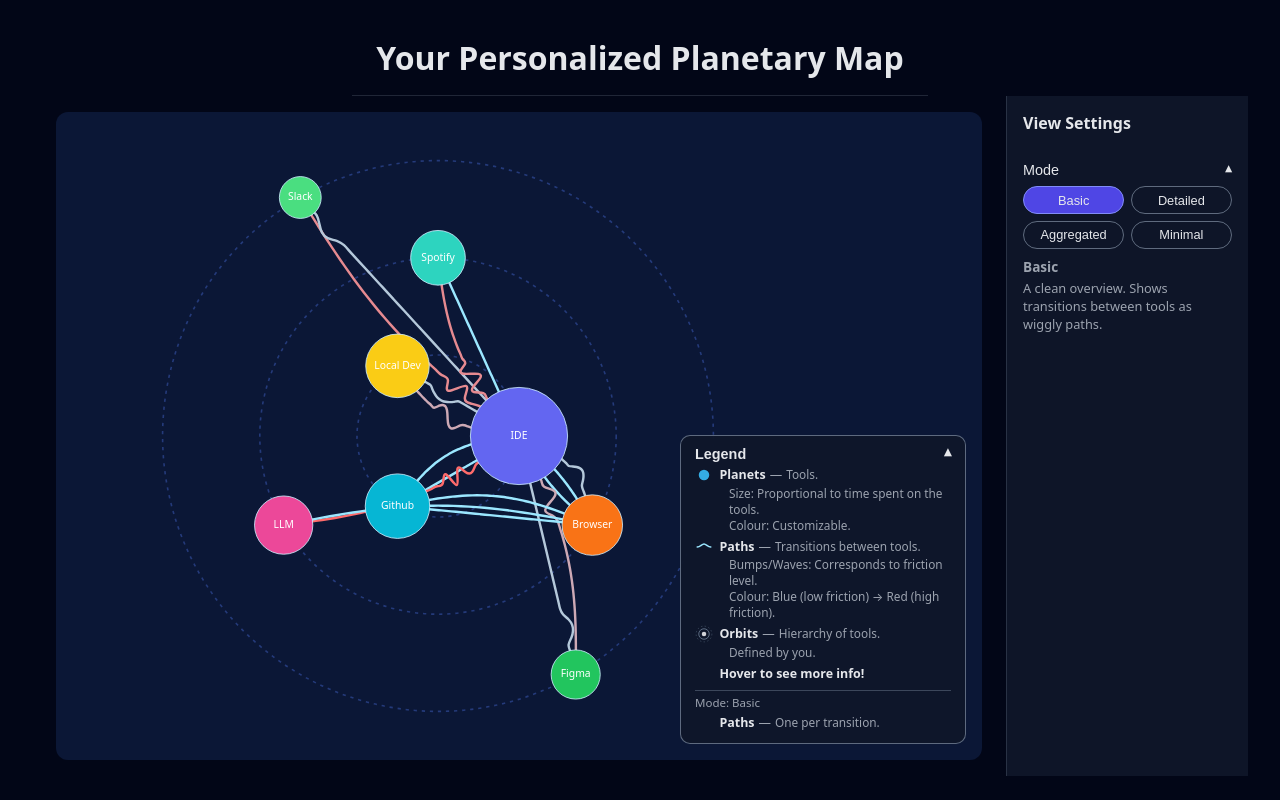
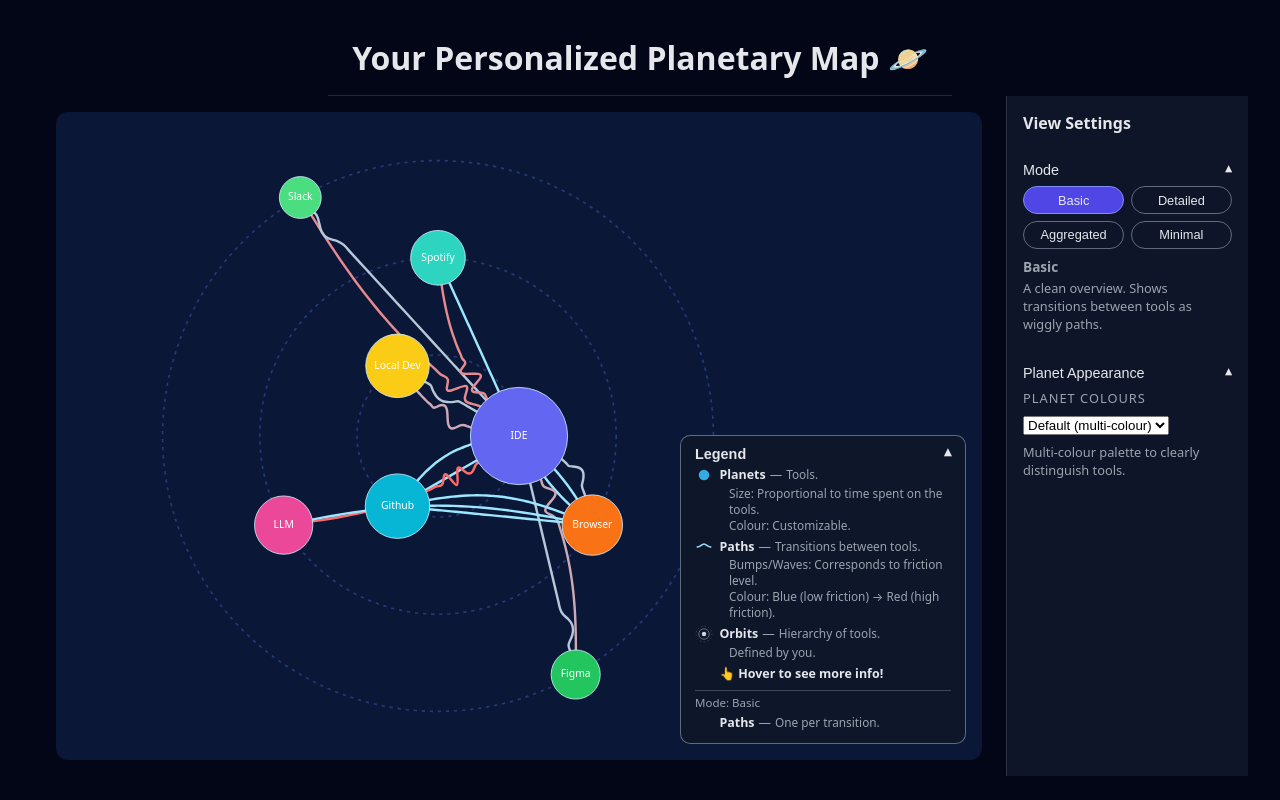
Before and after one commit to lynnnnnn22/PlanetaryMap, a React (Vite) app in the folder frontend/: page / in a window 1280 px wide. Built offline with nearby package versions, Linux system fonts and the light colour scheme.

Commit message:
Reorganized App.jsx

```diff
--- a/frontend/src/App.jsx
+++ b/frontend/src/App.jsx
@@ -1,3 +1,4 @@
+// App.jsx
 import React, { useState } from "react";
 import PlanetaryMap from "./PlanetaryMap";
 import eventLogMock from "./mockdata/mock_eventlog";
@@ -10,41 +11,61 @@
   { value: "minimal", label: "Minimal" }
 ];
 
+const PLANET_COLOR_OPTIONS = [
+  { value: "default", label: "Default (multi-colour)" },
+  { value: "warm", label: "Warm" },
+  { value: "cool", label: "Cool" },
+  { value: "greyscale", label: "Greyscale" }
+];
+
+// Reusable collapsible section for the sidebar
+function SettingsSection({ title, isOpen, onToggle, children }) {
+  return (
+    <div className="app-settings-section">
+      <button className="mode-toggle-header" onClick={onToggle}>
+        <span>{title}</span>
+        <span className={`mode-toggle-icon ${isOpen ? "open" : ""}`}>▾</span>
+      </button>
+
+      {isOpen && <div className="mode-toggle-content">{children}</div>}
+    </div>
+  );
+}
+
 function App() {
   const [variant, setVariant] = useState("basic");
   const [showModeSection, setShowModeSection] = useState(true);
 
+  // NEW: section & state for planet colour customization
+  const [showPlanetSection, setShowPlanetSection] = useState(true);
+  const [planetColorMode, setPlanetColorMode] = useState("default");
+
   return (
     <div className="app-root">
       <header className="app-header">
-        <h1 className="app-title">Your Personalized Planetary Map</h1>
+        <h1 className="app-title">Your Personalized Planetary Map 🪐</h1>
       </header>
 
       <div className="app-main">
         {/* LEFT: visualization */}
         <div className="planetary-wrapper">
-          <PlanetaryMap data={eventLogMock} variant={variant} />
+          <PlanetaryMap
+            data={eventLogMock}
+            variant={variant}
+            // planetColorMode={planetColorMode} // ← pass customization down
+          />
         </div>
 
         {/* RIGHT: settings sidebar */}
         <aside className="app-settings-sidebar">
           <h2 className="app-settings-title">View Settings</h2>
 
-          <div className="app-settings-section app-settings-mode">
-            {/* Toggle header */}
-            <button
-              className="mode-toggle-header"
-              onClick={() => setShowModeSection((v) => !v)}
+          {/* MODE SECTION */}
+          <SettingsSection
+            title="Mode"
+            isOpen={showModeSection}
+            onToggle={() => setShowModeSection((v) => !v)}
           >
-              <span>Mode</span>
-              <span className={`mode-toggle-icon ${showModeSection ? "open" : ""}`}>
-                ▾
-              </span>
-            </button>
-
-            {showModeSection && (
-              <div className="mode-toggle-content">
-                {/* Mode buttons */}
             <div className="app-variant-buttons">
               {VARIANT_OPTIONS.map((opt) => (
                 <button
@@ -61,7 +82,6 @@
               ))}
             </div>
 
-                {/* Mode description (what you already had) */}
             <div className="app-settings-description-inner">
               {variant === "basic" && (
                 <>
@@ -100,9 +120,44 @@
                 </>
               )}
             </div>
-              </div>
+          </SettingsSection>
+
+          {/* PLANET COLOUR SECTION */}
+          <SettingsSection
+            title="Planet Appearance"
+            isOpen={showPlanetSection}
+            onToggle={() => setShowPlanetSection((v) => !v)}
+          >
+            <div>
+              <div className="app-settings-label">Planet colours</div>
+              <select
+                value={planetColorMode}
+                onChange={(e) => setPlanetColorMode(e.target.value)}
+                className="app-settings-select"
+              >
+                {PLANET_COLOR_OPTIONS.map((opt) => (
+                  <option key={opt.value} value={opt.value}>
+                    {opt.label}
+                  </option>
+                ))}
+              </select>
+
+              <div className="app-settings-description-inner" style={{ marginTop: "0.5rem" }}>
+                {planetColorMode === "default" && (
+                  <p>Multi-colour palette to clearly distinguish tools.</p>
+                )}
+                {planetColorMode === "warm" && (
+                  <p>Oranges, pinks, and reds for a warm, energetic map.</p>
+                )}
+                {planetColorMode === "cool" && (
+                  <p>Blues and greens for a cooler, calmer look.</p>
+                )}
+                {planetColorMode === "greyscale" && (
+                  <p>Neutral greys so paths and friction stand out more.</p>
                 )}
               </div>
+            </div>
+          </SettingsSection>
         </aside>
       </div>
     </div>
--- a/frontend/src/PlanetaryMap.jsx
+++ b/frontend/src/PlanetaryMap.jsx
@@ -96,7 +96,7 @@
     },
     {
         id: "hover-tip",
-        label: "Hover to see more info!",
+        label: "👆 Hover to see more info!",
         text: []
     }
   ],
```
Lines whose indentation alone changed are shown as unchanged.
